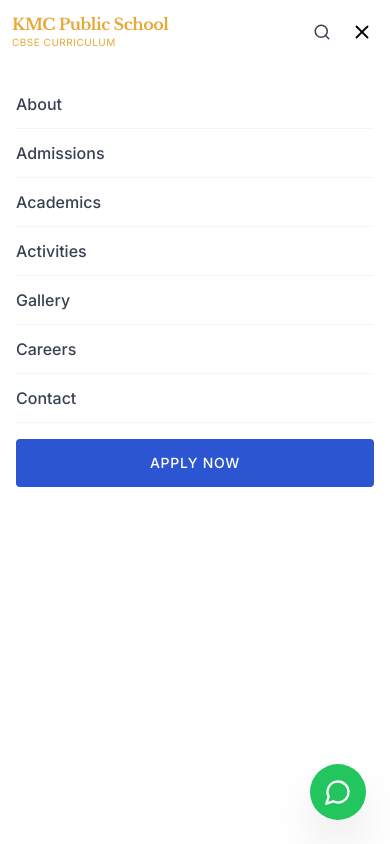
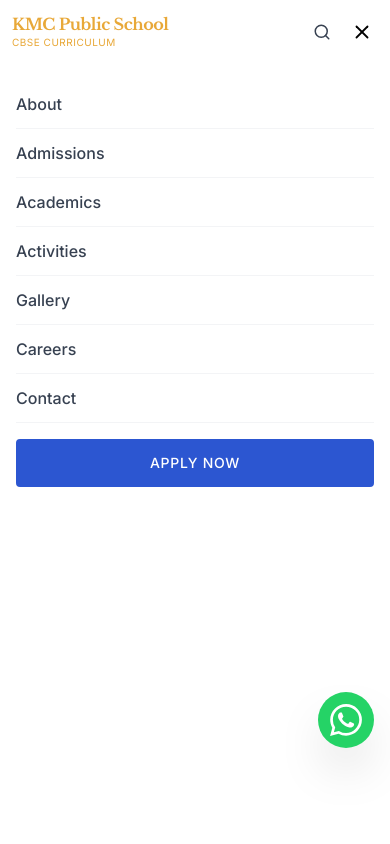
Before and after one commit to Akshay2310-cyber/KMC-PUBLIC-SCHOOL, a Next.js app: page / in a window 390 px wide. Both pictures are taken after a click on the button 362 px from the left and 32 px from the top of the page. Shown: the top 844 px of the page. Built offline with nearby package versions, Linux system fonts and the light colour scheme.

Commit message:
Update WhatsApp button with official icon and adjust mobile positioning

```diff
--- a/components/common/WhatsAppButton.tsx
+++ b/components/common/WhatsAppButton.tsx
@@ -1,6 +1,5 @@
 'use client'
 
-import { MessageCircle } from 'lucide-react'
 import { useState } from 'react'
 
 export default function WhatsAppButton() {
@@ -18,14 +17,14 @@ export default function WhatsAppButton() {
         href={whatsappUrl}
         target="_blank"
         rel="noopener noreferrer"
-        className="fixed bottom-6 right-6 z-50 group"
+        className="fixed bottom-24 md:bottom-6 right-4 md:right-6 z-50 group"
         onMouseEnter={() => setIsHovered(true)}
         onMouseLeave={() => setIsHovered(false)}
         aria-label="Chat on WhatsApp"
       >
         {/* Tooltip */}
         <div
-          className={`absolute right-full mr-3 top-1/2 -translate-y-1/2 bg-gray-900 text-white px-4 py-2 rounded-lg text-sm whitespace-nowrap transition-all duration-300 ${
+          className={`absolute right-full mr-3 top-1/2 -translate-y-1/2 bg-gray-900 text-white px-4 py-2 rounded-lg text-sm whitespace-nowrap transition-all duration-300 hidden md:block ${
             isHovered ? 'opacity-100 translate-x-0' : 'opacity-0 translate-x-2 pointer-events-none'
           }`}
         >
@@ -38,11 +37,19 @@ export default function WhatsAppButton() {
         {/* Button */}
         <div className="relative">
           {/* Pulse animation */}
-          <div className="absolute inset-0 bg-green-500 rounded-full animate-ping opacity-75" />
+          <div className="absolute inset-0 bg-[#25D366] rounded-full animate-ping opacity-75" />
 
           {/* Main button */}
-          <div className="relative w-14 h-14 sm:w-16 sm:h-16 bg-green-500 hover:bg-green-600 rounded-full flex items-center justify-center shadow-2xl transition-all duration-300 group-hover:scale-110">
-            <MessageCircle className="w-7 h-7 sm:w-8 sm:h-8 text-white" />
+          <div className="relative w-14 h-14 sm:w-16 sm:h-16 bg-[#25D366] hover:bg-[#128C7E] rounded-full flex items-center justify-center shadow-2xl transition-all duration-300 group-hover:scale-110">
+            {/* Official WhatsApp SVG Icon */}
+            <svg
+              viewBox="0 0 24 24"
+              className="w-8 h-8 sm:w-9 sm:h-9 text-white"
+              fill="currentColor"
+              xmlns="http://www.w3.org/2000/svg"
+            >
+              <path d="M17.472 14.382c-.297-.149-1.758-.867-2.03-.967-.273-.099-.471-.148-.67.15-.197.297-.767.966-.94 1.164-.173.199-.347.223-.644.075-.297-.15-1.255-.463-2.39-1.475-.883-.788-1.48-1.761-1.653-2.059-.173-.297-.018-.458.13-.606.134-.133.298-.347.446-.52.149-.174.198-.298.298-.497.099-.198.05-.371-.025-.52-.075-.149-.669-1.612-.916-2.207-.242-.579-.487-.5-.669-.51-.173-.008-.371-.01-.57-.01-.198 0-.52.074-.792.372-.272.297-1.04 1.016-1.04 2.479 0 1.462 1.065 2.875 1.213 3.074.149.198 2.096 3.2 5.077 4.487.709.306 1.262.489 1.694.625.712.227 1.36.195 1.871.118.571-.085 1.758-.719 2.006-1.413.248-.694.248-1.289.173-1.413-.074-.124-.272-.198-.57-.347m-5.421 7.403h-.004a9.87 9.87 0 01-5.031-1.378l-.361-.214-3.741.982.998-3.648-.235-.374a9.86 9.86 0 01-1.51-5.26c.001-5.45 4.436-9.884 9.888-9.884 2.64 0 5.122 1.03 6.988 2.898a9.825 9.825 0 012.893 6.994c-.003 5.45-4.437 9.884-9.885 9.884m8.413-18.297A11.815 11.815 0 0012.05 0C5.495 0 .16 5.335.157 11.892c0 2.096.547 4.142 1.588 5.945L.057 24l6.305-1.654a11.882 11.882 0 005.683 1.448h.005c6.554 0 11.89-5.335 11.893-11.893a11.821 11.821 0 00-3.48-8.413Z"/>
+            </svg>
           </div>
         </div>
       </a>
```
